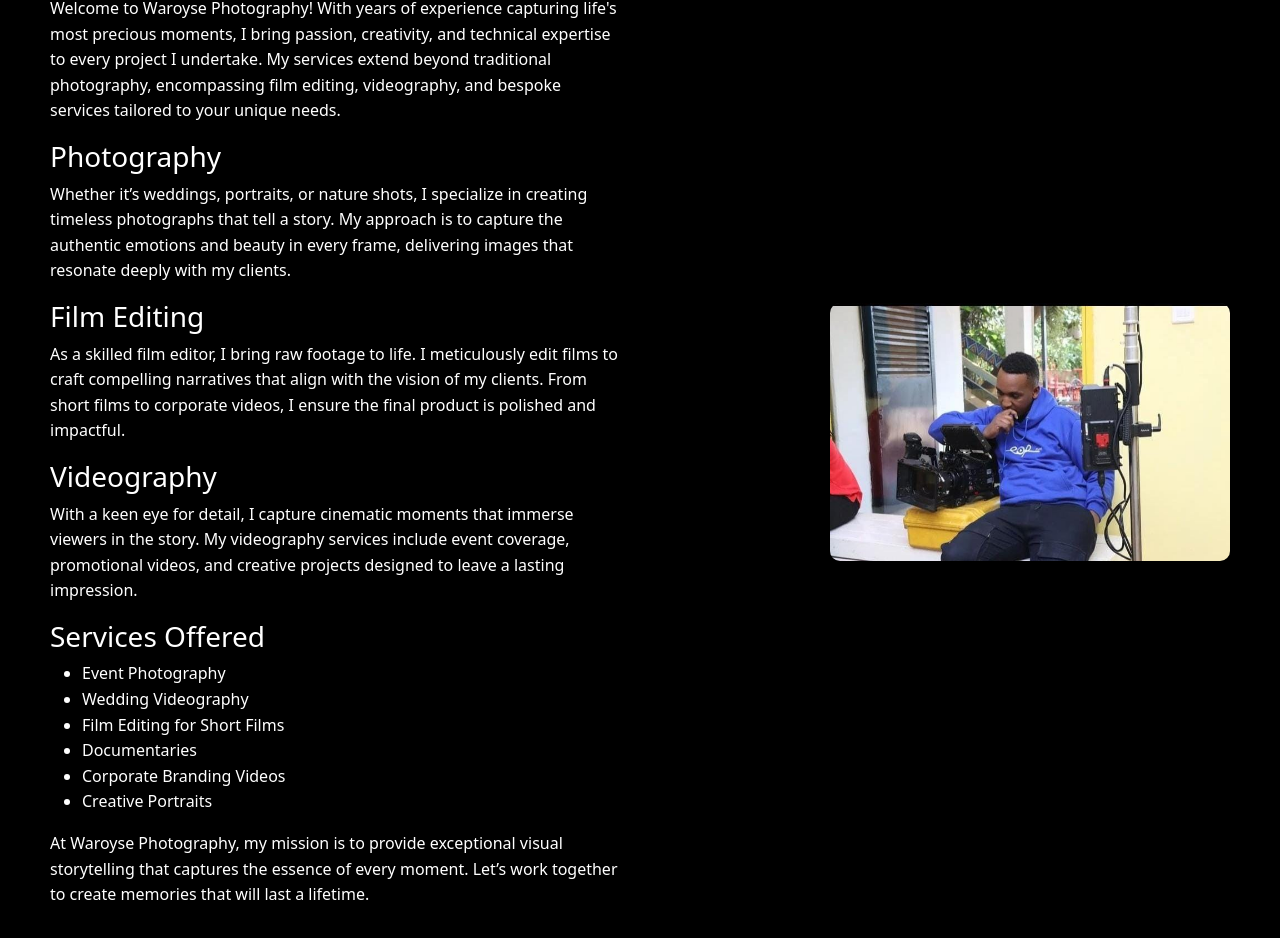
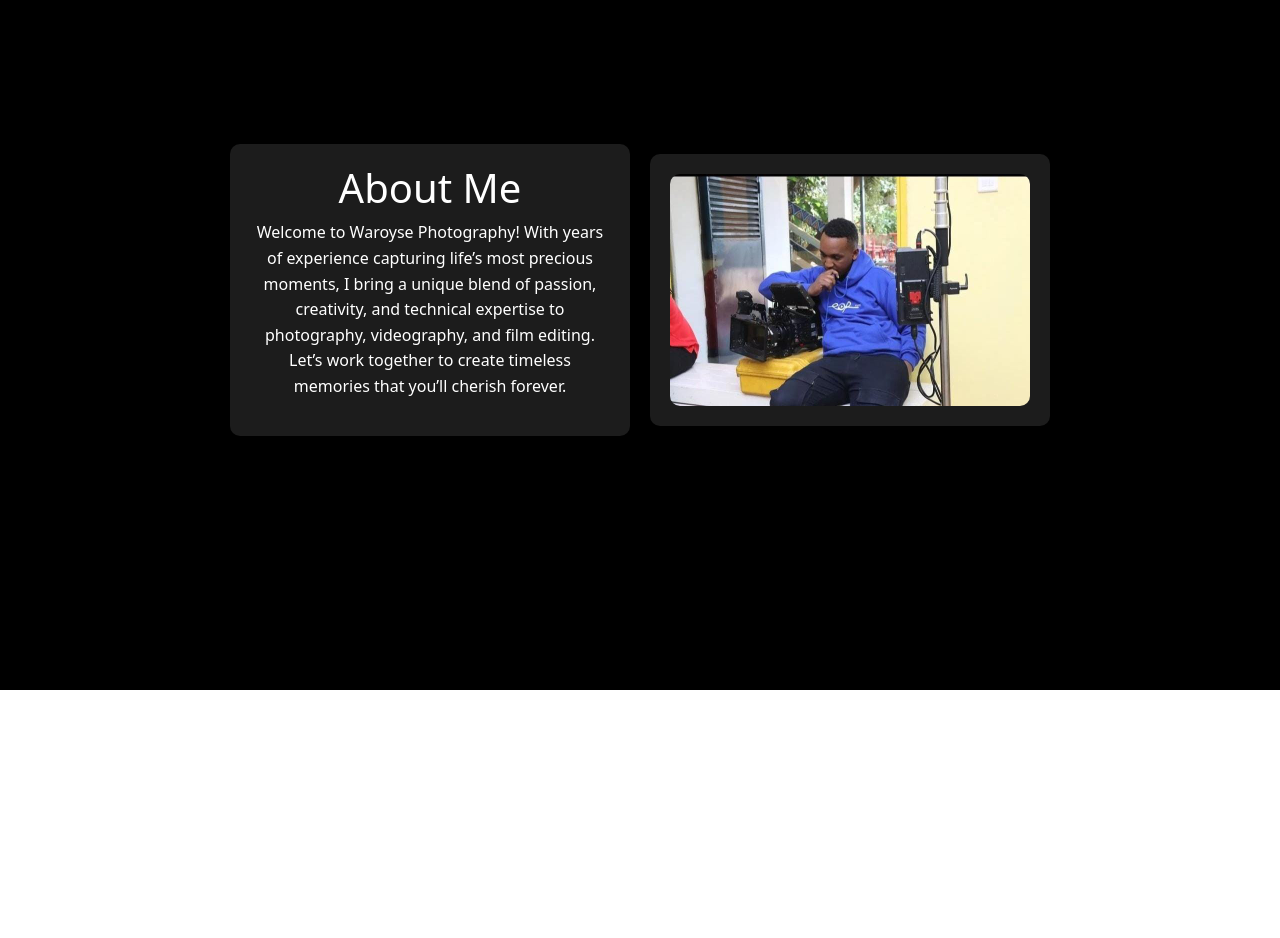
Before and after one commit to Johnronnie254/fred_portfolio, a React (Create React App) app: page / in a window 1280 px wide. Shown: the part 930-1868 px from the top of the page. After the commit the page ends 1620 px from the top, so only its background shows below. Built offline with nearby package versions, Linux system fonts and the light colour scheme.

Commit message:
contact and about us added

```diff
--- a/package.json
+++ b/package.json
@@ -9,7 +9,9 @@
     "bootstrap": "^5.3.3",
     "react": "^18.3.1",
     "react-bootstrap": "^2.10.6",
+    "react-bootstrap-icons": "^1.11.4",
     "react-dom": "^18.3.1",
+    "react-icons": "^5.4.0",
     "react-scripts": "5.0.1",
     "web-vitals": "^2.1.4"
   },
--- a/src/Aboutus.js
+++ b/src/Aboutus.js
@@ -1,15 +1,16 @@
 import React from 'react';
-import IMG1 from './Profile.jpg'
+import IMG1 from './Profile.jpg';
 
 const AboutUs = () => {
   const aboutStyle = {
     display: 'flex',
-    justifyContent: 'space-between',
+    justifyContent: 'center',
     alignItems: 'center',
     backgroundColor: 'black',
     color: 'white',
     minHeight: '100vh',
     padding: '50px',
+    gap: '20px', // Space between cards
   };
 
   const cardStyle = {
@@ -20,63 +21,37 @@ const AboutUs = () => {
     display: 'flex',
     flexDirection: 'column',
     alignItems: 'center',
-    maxWidth: '400px',
-  };
-
-  const textContainerStyle = {
-    maxWidth: '50%',
-    paddingRight: '20px',
-    lineHeight: '1.6',
+    justifyContent: 'center',
+    width: '400px',
+    height: 'auto',
+    padding: '20px',
+    textAlign: 'center',
   };
 
   const imageStyle = {
     width: '100%',
     height: 'auto',
+    borderRadius: '10px',
+  };
+
+  const textStyle = {
+    lineHeight: '1.6',
+    fontSize: '16px',
   };
 
   return (
     <div style={aboutStyle}>
-      {/* About Me Text Section */}
-      <div style={textContainerStyle}>
+      {/* About Me Description Card */}
+      <div style={cardStyle}>
         <h1>About Me</h1>
-        <p>
-          Welcome to Waroyse Photography! With years of experience capturing life's most precious moments, I bring passion,
-          creativity, and technical expertise to every project I undertake. My services extend beyond traditional photography,
-          encompassing film editing, videography, and bespoke services tailored to your unique needs.
-        </p>
-        <h3>Photography</h3>
-        <p>
-          Whether it’s weddings, portraits, or nature shots, I specialize in creating timeless photographs that tell a story.
-          My approach is to capture the authentic emotions and beauty in every frame, delivering images that resonate deeply
-          with my clients.
-        </p>
-        <h3>Film Editing</h3>
-        <p>
-          As a skilled film editor, I bring raw footage to life. I meticulously edit films to craft compelling narratives that
-          align with the vision of my clients. From short films to corporate videos, I ensure the final product is polished and
-          impactful.
-        </p>
-        <h3>Videography</h3>
-        <p>
-          With a keen eye for detail, I capture cinematic moments that immerse viewers in the story. My videography services
-          include event coverage, promotional videos, and creative projects designed to leave a lasting impression.
-        </p>
-        <h3>Services Offered</h3>
-        <ul>
-          <li>Event Photography</li>
-          <li>Wedding Videography</li>
-          <li>Film Editing for Short Films</li>
-          <li>Documentaries</li>
-          <li>Corporate Branding Videos</li>
-          <li>Creative Portraits</li>
-        </ul>
-        <p>
-          At Waroyse Photography, my mission is to provide exceptional visual storytelling that captures the essence of every
-          moment. Let’s work together to create memories that will last a lifetime.
+        <p style={textStyle}>
+          Welcome to Waroyse Photography! With years of experience capturing life’s most precious moments, I bring a unique
+          blend of passion, creativity, and technical expertise to photography, videography, and film editing. Let’s work
+          together to create timeless memories that you’ll cherish forever.
         </p>
       </div>
 
-      {/* Image Card Section */}
+      {/* Image Card */}
       <div style={cardStyle}>
         <img
           src={IMG1}
--- a/src/App.js
+++ b/src/App.js
@@ -2,12 +2,14 @@
 import React from 'react';
 import Home from './Home';
 import AboutUs from './Aboutus';
+import contact from './Contact'
 
 function App() {
   return (
     <div className="App">
       <Home />
       <AboutUs />
+      <contact />
     </div>
   );
 }
--- a/src/Contact.js
+++ b/src/Contact.js
@@ -0,0 +1,75 @@
+import React from 'react';
+import { EnvelopeFill, TelephoneFill, GeoAltFill } from 'react-bootstrap-icons';
+import { FaTwitter, FaInstagram } from 'react-icons/fa';
+
+const Contact = () => {
+  const containerStyle = {
+    display: 'flex',
+    flexDirection: 'column',
+    alignItems: 'center',
+    justifyContent: 'center',
+    textAlign: 'center',
+    minHeight: '100vh',
+    backgroundColor: 'black',
+    color: 'white',
+    padding: '20px',
+  };
+
+  const iconTextStyle = {
+    display: 'flex',
+    alignItems: 'center',
+    gap: '10px',
+    fontSize: '18px',
+    margin: '10px 0',
+  };
+
+  const socialIconsStyle = {
+    display: 'flex',
+    gap: '20px',
+    marginTop: '20px',
+    fontSize: '30px',
+  };
+
+  const linkStyle = {
+    color: 'white',
+    textDecoration: 'none',
+  };
+
+  return (
+    <div style={containerStyle}>
+      <h1>Contact Us</h1>
+      <div style={iconTextStyle}>
+        <EnvelopeFill size={20} />
+        <span>Email: fredwarui@gmail.com</span>
+      </div>
+      <div style={iconTextStyle}>
+        <TelephoneFill size={20} />
+        <span>Phone: +254720062393</span>
+      </div>
+      <div style={iconTextStyle}>
+        <GeoAltFill size={20} />
+        <span>Location: Nairobi, Kenya</span>
+      </div>
+      <div style={socialIconsStyle}>
+        <a
+          href="https://twitter.com/yourtwitterhandle"
+          target="_blank"
+          rel="noopener noreferrer"
+          style={linkStyle}
+        >
+          <FaTwitter />
+        </a>
+        <a
+          href="https://instagram.com/yourinstagramhandle"
+          target="_blank"
+          rel="noopener noreferrer"
+          style={linkStyle}
+        >
+          <FaInstagram />
+        </a>
+      </div>
+    </div>
+  );
+};
+
+export default Contact;
--- a/src/Home.js
+++ b/src/Home.js
@@ -184,13 +184,6 @@ const Home = () => {
               }}
             >
               <h2 className="profile-title">Get to know me!</h2>
-              <p className="profile-description">
-                As a passionate photographer and videographer, I am dedicated to capturing and preserving the essence
-                of your most memorable moments. My work is not just about taking pictures or filming events—it's about
-                telling your unique story through my lens. With years of experience in both photography and film
-                editing, I focus on quality, creativity, and delivering results that exceed expectations. Let's create
-                lasting memories together!
-              </p>
             </div>
           </div>
         </div>
```
Also changed, not shown: 1 other file (tests, documents, lock files or other folders).
